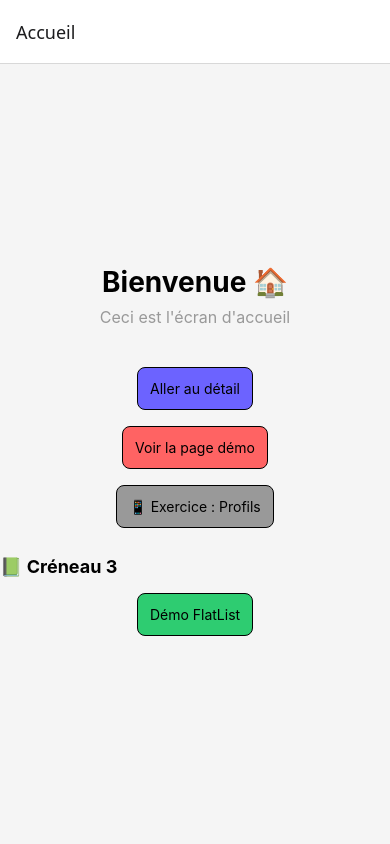
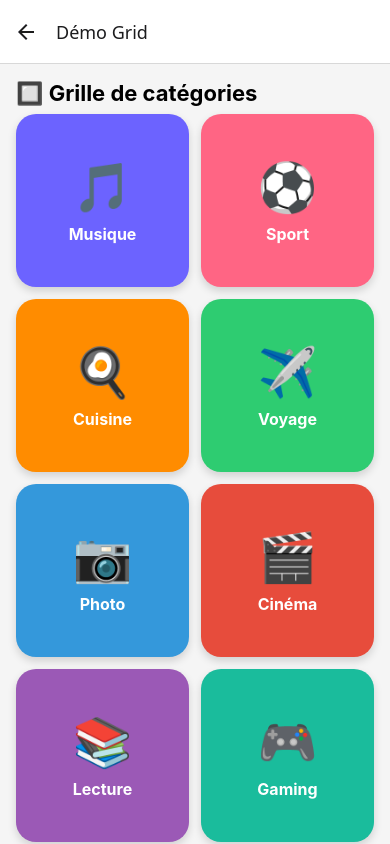
Before and after one commit to samir0067/ynov-learn, a React Native app: screen /GridDemo in a window 390 px wide. Built offline with nearby package versions, Linux system fonts and the light colour scheme.

Commit message:
feat(créneau-3): ajout navigation GridDemoScreen

```diff
--- a/App.tsx
+++ b/App.tsx
@@ -5,6 +5,7 @@ import DetailScreen from './src/screens/DetailScreen';
 import DemoScreen from './src/screens/DemoScreen';
 import ProfileScreen from './src/screens/ProfileScreen';
 import FlatListDemoScreen from './src/screens/FlatListDemoScreen';
+import GridDemoScreen from './src/screens/GridDemoScreen';
 
 const Stack = createNativeStackNavigator();
 
@@ -16,11 +17,8 @@ export default function App() {
         <Stack.Screen name='Detail' component={DetailScreen} options={{ title: "Détail" }} />
         <Stack.Screen name='Demo' component={DemoScreen} options={{ title: "Démo composants" }} />
         <Stack.Screen name='Profile' component={ProfileScreen} options={{ title: "Profils" }} />
-        <Stack.Screen
-          name="FlatListDemo"
-          component={FlatListDemoScreen}
-          options={{ title: "Démo FlatList" }}
-        />
+        <Stack.Screen name="FlatListDemo" component={FlatListDemoScreen} options={{ title: "Démo FlatList" }} />
+        <Stack.Screen name="GridDemo" component={GridDemoScreen} options={{ title: "Démo Grid" }} />
       </Stack.Navigator>
     </NavigationContainer>
   );
--- a/src/screens/FlatListDemoScreen.tsx
+++ b/src/screens/FlatListDemoScreen.tsx
@@ -1,4 +1,4 @@
-import { View, Text, Image, FlatList, StyleSheet } from "react-native";
+import { View, Text, FlatList, StyleSheet } from "react-native";
 import { COLORS } from "../constants/colors";
 
 // Nos données : une liste de fruits avec emoji et couleur
--- /dev/null
+++ b/src/screens/GridDemoScreen.tsx
@@ -0,0 +1,90 @@
+import { View, Text, FlatList, StyleSheet, Dimensions } from "react-native";
+import { COLORS } from "../constants/colors";
+
+// On récupère la largeur de l'écran pour calculer la taille des cartes
+const SCREEN_WIDTH = Dimensions.get("window").width;
+// 2 colonnes avec 16px de padding de chaque côté et 12px entre les cartes
+const CARD_WIDTH = (SCREEN_WIDTH - 16 * 2 - 12) / 2;
+
+const CATEGORIES = [
+  { id: "1", name: "Musique", emoji: "🎵", color: "#6C63FF" },
+  { id: "2", name: "Sport", emoji: "⚽", color: "#FF6584" },
+  { id: "3", name: "Cuisine", emoji: "🍳", color: "#FF8C00" },
+  { id: "4", name: "Voyage", emoji: "✈️", color: "#2ECC71" },
+  { id: "5", name: "Photo", emoji: "📷", color: "#3498DB" },
+  { id: "6", name: "Cinéma", emoji: "🎬", color: "#E74C3C" },
+  { id: "7", name: "Lecture", emoji: "📚", color: "#9B59B6" },
+  { id: "8", name: "Gaming", emoji: "🎮", color: "#1ABC9C" },
+  { id: "9", name: "Art", emoji: "🎨", color: "#F39C12" },
+  { id: "10", name: "Nature", emoji: "🌿", color: "#27AE60" },
+];
+
+function CategoryCard({ category }: { category: (typeof CATEGORIES)[0] }) {
+  return (
+    <View style={[styles.card, { backgroundColor: category.color }]}>
+      <Text style={styles.emoji}>{category.emoji}</Text>
+      <Text style={styles.cardName}>{category.name}</Text>
+    </View>
+  );
+}
+
+export default function GridDemoScreen() {
+  return (
+    <View style={styles.screen}>
+      <FlatList
+        data={CATEGORIES}
+        keyExtractor={(item) => item.id}
+        renderItem={({ item }) => <CategoryCard category={item} />}
+        // numColumns = nombre de colonnes → ça crée la GRILLE
+        numColumns={2}
+        // columnWrapperStyle = style de chaque LIGNE de la grille
+        columnWrapperStyle={styles.row}
+        ListHeaderComponent={
+          <Text style={styles.header}>🔲 Grille de catégories</Text>
+        }
+        ListFooterComponent={<View style={{ height: 20 }} />}
+      />
+    </View>
+  );
+}
+
+const styles = StyleSheet.create({
+  screen: {
+    flex: 1,
+    backgroundColor: COLORS.background,
+  },
+  header: {
+    fontSize: 22,
+    fontWeight: "bold",
+    color: COLORS.black,
+    padding: 16,
+    paddingBottom: 8,
+  },
+  row: {
+    justifyContent: "space-between",
+    paddingHorizontal: 16,
+    marginBottom: 12,
+  },
+  card: {
+    width: CARD_WIDTH,
+    height: CARD_WIDTH,
+    borderRadius: 20,
+    justifyContent: "center",
+    alignItems: "center",
+    // Ombre
+    shadowColor: COLORS.black,
+    shadowOffset: { width: 0, height: 4 },
+    shadowOpacity: 0.15,
+    shadowRadius: 8,
+    elevation: 4,
+  },
+  emoji: {
+    fontSize: 48,
+    marginBottom: 8,
+  },
+  cardName: {
+    fontSize: 16,
+    fontWeight: "bold",
+    color: COLORS.white,
+  },
+});
--- a/src/screens/HomeScreen.tsx
+++ b/src/screens/HomeScreen.tsx
@@ -22,11 +22,16 @@ export default function HomeScreen({navigation}: Props) {
                 onPress={() => navigation.navigate("Profile")}
                 color={COLORS.gray}
             />
-                  <Text style={styles.sectionTitle}>📗 Créneau 3</Text>
+                  <Text style={styles.sectionTitle}>📗 les listes</Text>
       <Button
         label="Démo FlatList"
         onPress={() => navigation.navigate("FlatListDemo")}
         color="#2ECC71"
+      />
+      <Button
+        label="Démo Grid"
+        onPress={() => navigation.navigate("GridDemo")}
+        color="#9B59B6"
       />
         </View>
     )
```
